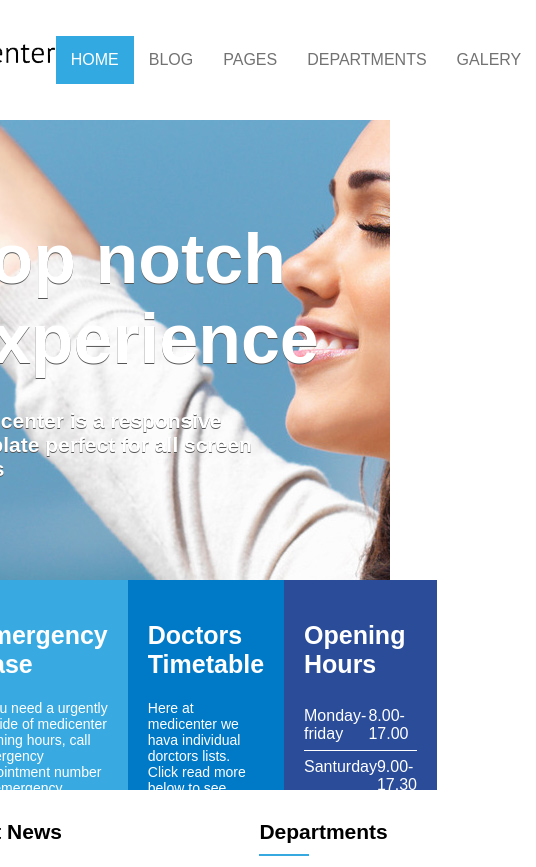
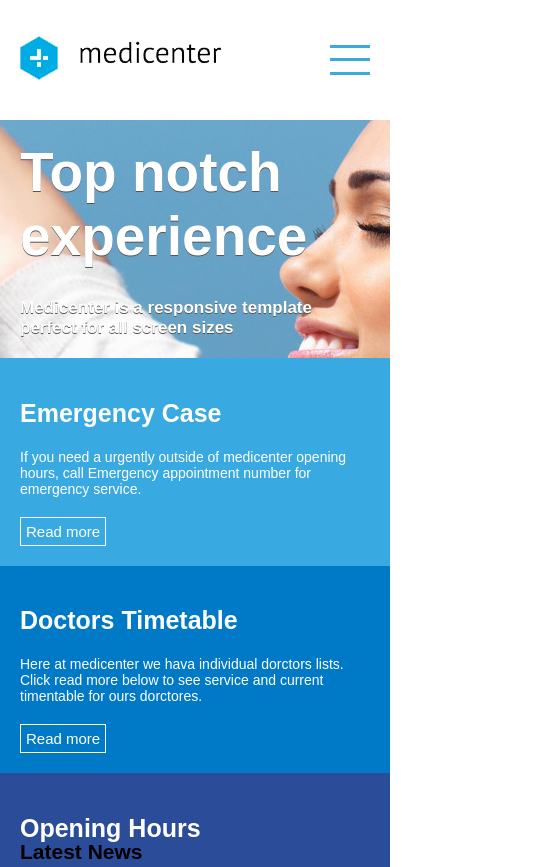
Before and after one commit to JairTorezone/site-medicenter, a plain HTML site: page index.html in a window 390 px wide. Shown: the top 867 px of the page, 536 px wide, since content can reach past the window. Drawn offline with Linux system fonts and the light colour scheme.

Commit message:
making the system responsive

```diff
--- a/assets/css/template.css
+++ b/assets/css/template.css
@@ -21,6 +21,7 @@ header{
     display: flex;
     align-items: center;
 }
+
 nav ul,
 nav li{
     display: flex;
@@ -325,3 +326,73 @@ footer .widget_title_text{
     font-size: 14px;
     color: #fff;
 }
+.menuMobile{
+    display: none;
+    height: 40px;
+    width: 40px;
+    margin-top: 40px;
+    margin-bottom: 40px;
+    margin-right: 20px;
+
+}
+.mm_line{
+    height: 3px;
+    background-color: #39aae1;
+
+}
+@media (max-width:600px){
+
+    .banner_headline{
+        padding: 20px;
+    }
+    .banner_headline h1{
+        font-size: 55px;
+    }
+    .banner_headline h2{
+        font-size: 17px;
+    }
+    .banner_options{
+        height: auto;
+        flex-direction: column;
+    }
+    .container{
+        flex-direction: column;
+    }
+    #geral section,
+    #geral aside{
+        padding: 20px;
+    }
+    .footer_menu{
+        flex-direction: column;
+    }
+    .footer_area{
+        flex-direction: column;
+        padding: 20px;
+    }
+    .footer_copy{
+        padding-left: 20px;
+    }
+
+    header .container{
+        flex-direction: row;
+    }
+
+    nav ul{
+        flex-direction: column;
+        display: none;
+    }
+    header{
+        height: auto;
+    }
+    .logo{
+        padding: 20px;
+    }
+    .menuMobile{
+        display: flex;
+        flex-direction: column;
+        justify-content: space-around;
+    }
+    #banner{
+        min-height: 670px;
+    }
+}
--- a/index.html
+++ b/index.html
@@ -20,6 +20,11 @@
             <!--MENU-->
             <div class="menu">
                 <nav>
+                    <div class="menuMobile">
+                        <div class="mm_line"></div>
+                        <div class="mm_line"></div>
+                        <div class="mm_line"></div>
+                    </div>
                     <ul>
                         <li class="active"><a href="">Home</a></li>
                         <li><a href="">Blog</a></li>
@@ -74,6 +79,7 @@
                         <div class="hours">9.30-17.00</div>
                     </div>
                 </div>
+
             </div>
         </div>
     </section>
```
